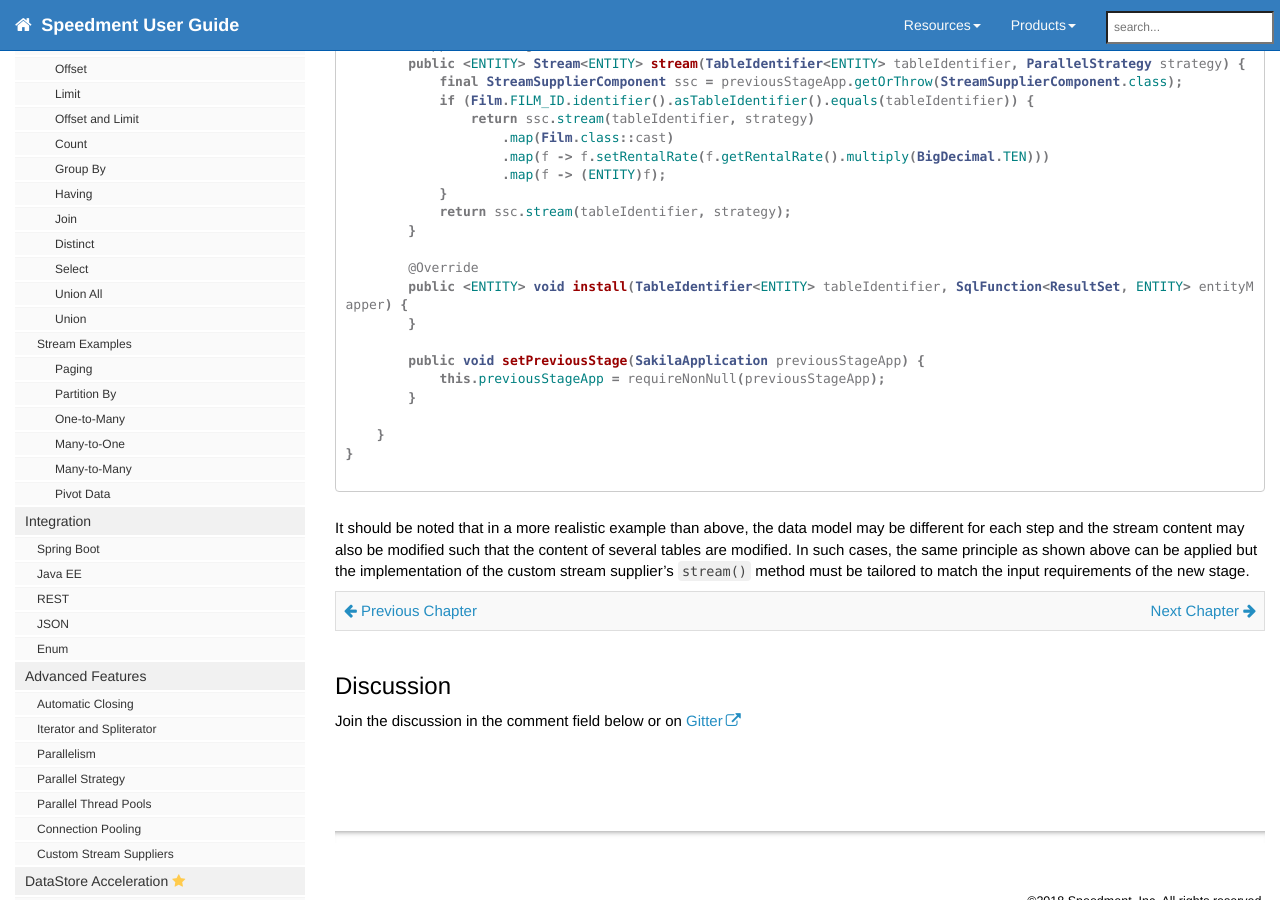
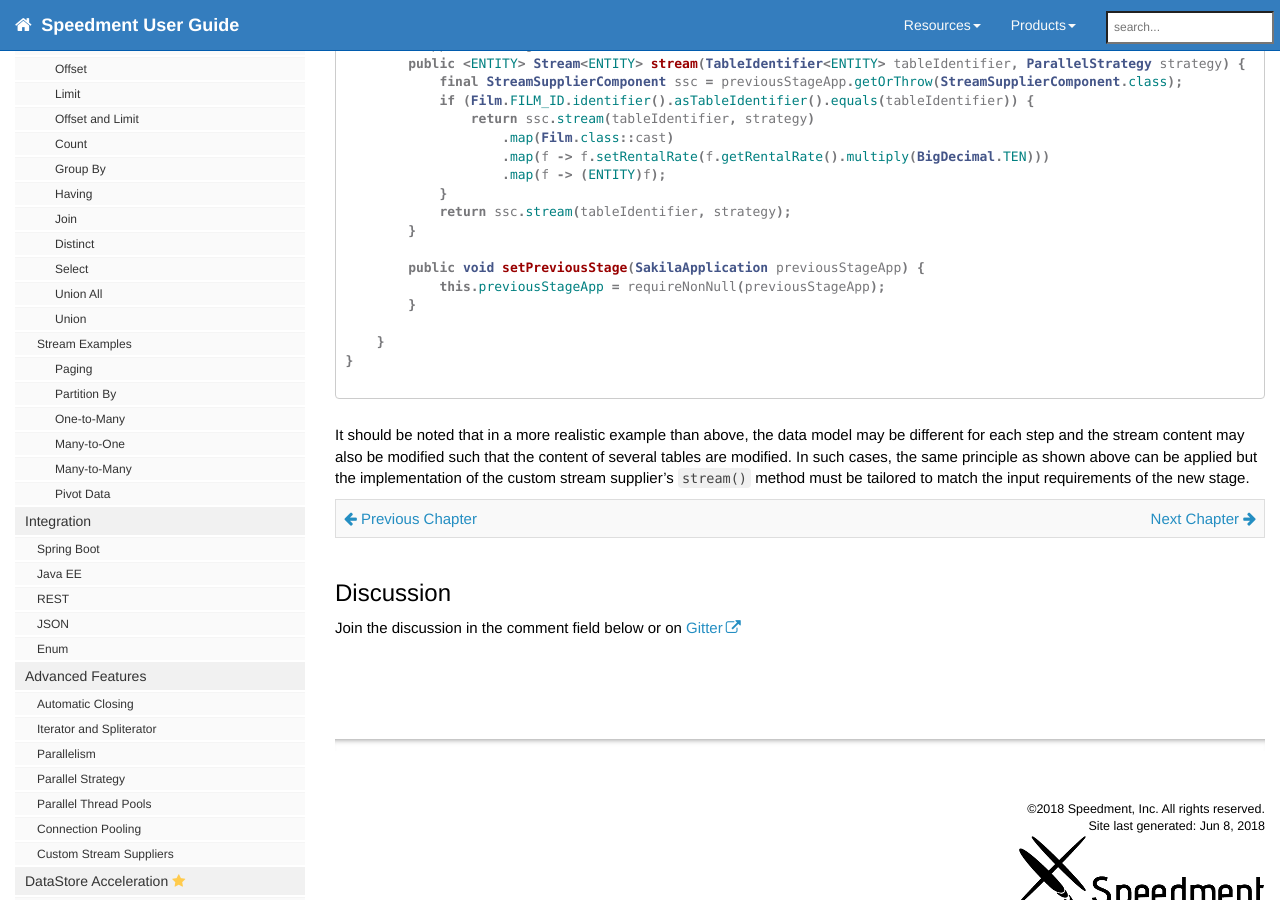
Before and after one commit to speedment/speedment-doc, a Jekyll site: the page built from pages/computation.md, in a window 1280 px wide and 900 px high, scrolled down 1497 px. Built offline with Jekyll 4.4.1, drawn with Linux system fonts in a browser that asks for light colours; nearby versions of some CDN libraries; comment, search, counter and statistics services are not loaded.

Commit message:
Remove removed override

```diff
--- a/pages/computation.md
+++ b/pages/computation.md
@@ -84,10 +84,6 @@
             return ssc.stream(tableIdentifier, strategy);
         }
 
-        @Override
-        public <ENTITY> void install(TableIdentifier<ENTITY> tableIdentifier, SqlFunction<ResultSet, ENTITY> entityMapper) {
-        }
-
         public void setPreviousStage(SakilaApplication previousStageApp) {
             this.previousStageApp = requireNonNull(previousStageApp);
         }
```
